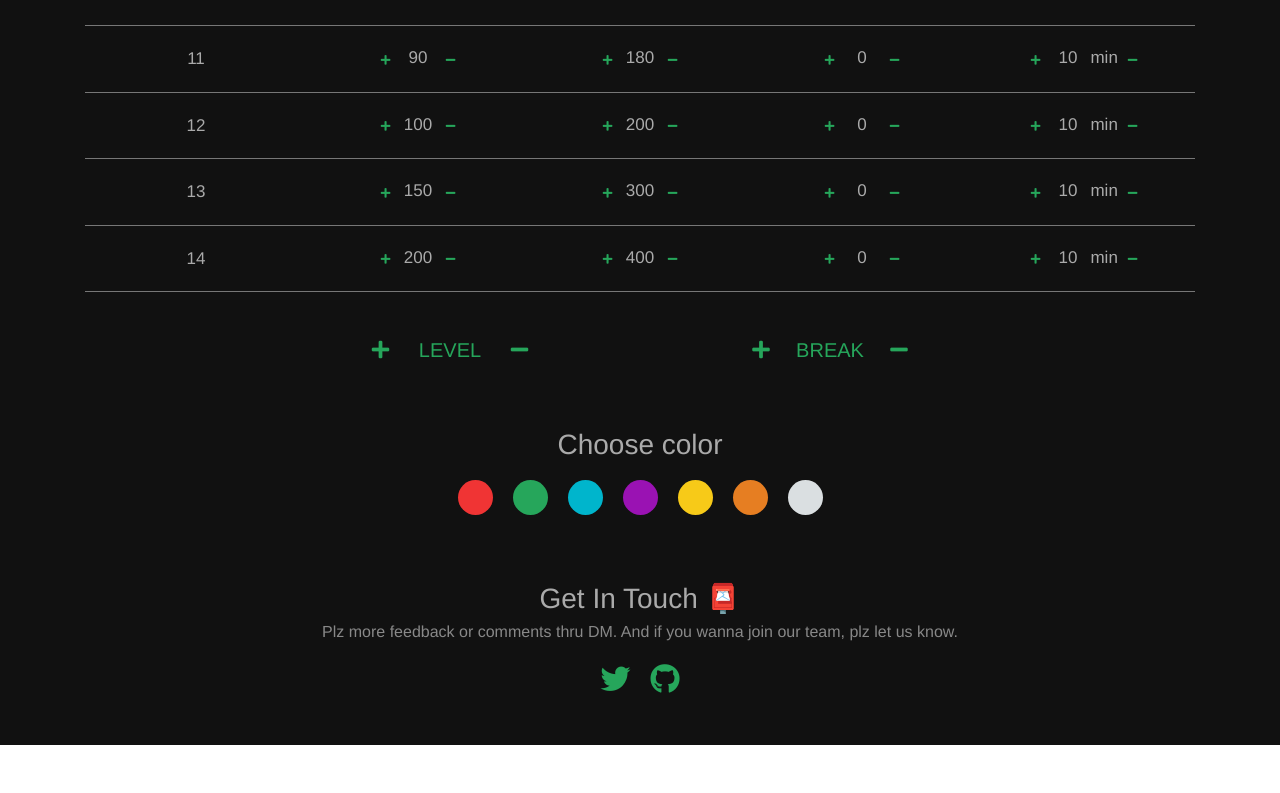
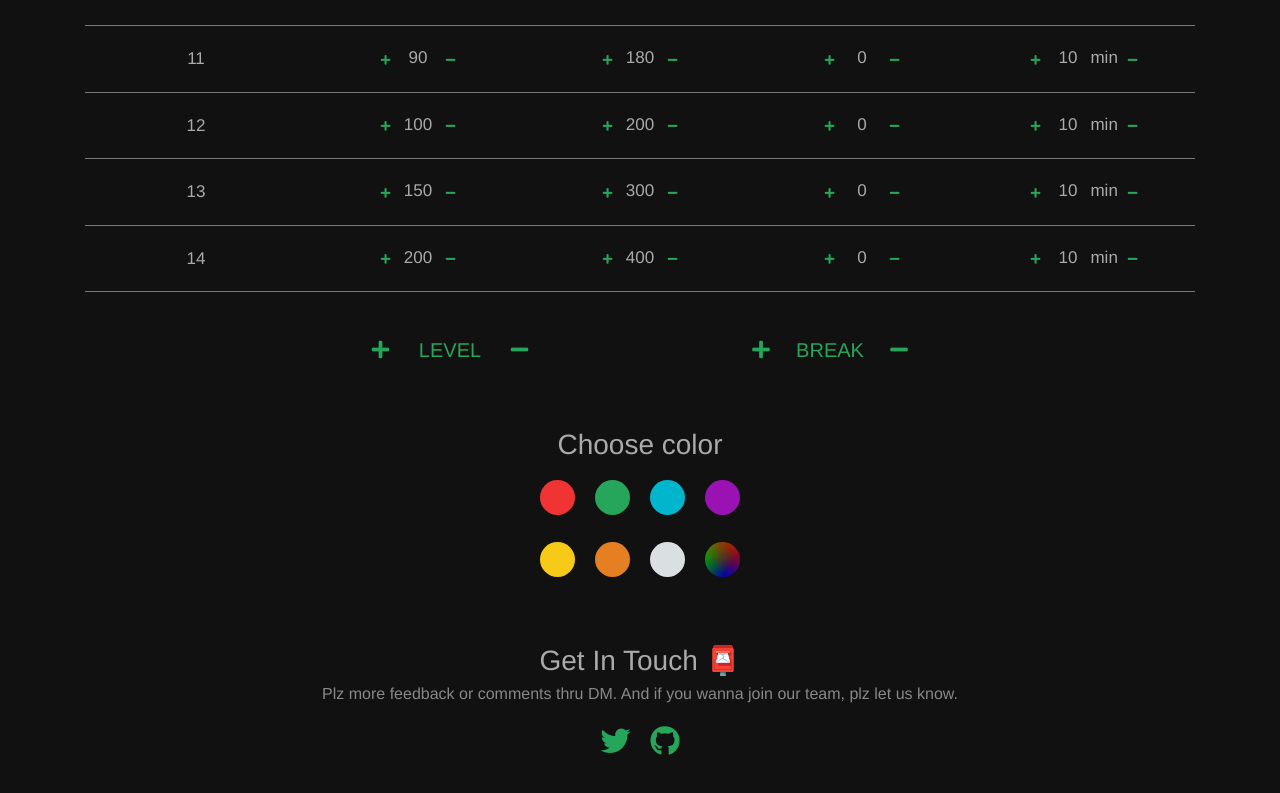
Before and after one commit to okuxxbos20/sick-poker-timer, a Vue app: page / in a window 1280 px wide. Shown: the part 1691-2484 px from the top of the page. Before the commit the page ends 2436 px from the top, so only its background shows below. Built offline with nearby package versions, Linux system fonts and the light colour scheme; a web font is replaced by a local one.

Commit message:
new: random color

```diff
--- a/src/components/Color.vue
+++ b/src/components/Color.vue
@@ -1,13 +1,18 @@
 <template>
   <main>
     <h3 class="h">Choose color</h3>
+    <div>
       <div class="color red" @click="colorSelect('#f03434')"></div>
       <div class="color green" @click="colorSelect('#26a65b')"></div>
       <div class="color blue" @click="colorSelect('#00b5cc')"></div>
       <div class="color purple" @click="colorSelect('#9a12b3')"></div>
+    </div>
+    <div>
       <div class="color yellow" @click="colorSelect('#f7ca18')"></div>
       <div class="color orange" @click="colorSelect('#e67e22')"></div>
       <div class="color grey" @click="colorSelect('#dadfe1')"></div>
+      <div class="color random" @click="randomColor"></div>
+    </div>
   </main>
 </template>
 
@@ -17,6 +22,13 @@ export default {
   methods: {
     colorSelect(color) {
       document.documentElement.style.setProperty('--currentTheme', color);
+    },
+    randomColor () {
+      const red = Math.round((Math.random() * 255));
+      const green = Math.round((Math.random() * 255));
+      const blue = Math.round((Math.random() * 255));
+      const randomColor = `rgba(${red}, ${green}, ${blue})`;
+      document.documentElement.style.setProperty('--currentTheme', randomColor);
     }
   }
 }
@@ -25,9 +37,7 @@ export default {
 <style lang="scss" scoped>
 main {
   margin-bottom: 50px;
-  .h {
-    color: #aaa;
-  }
+  .h { color: #aaa; }
   .color {
     display: inline-block;
     width: 35px;
@@ -47,5 +57,10 @@ main {
   .yellow { background: #f7ca18; }
   .orange { background: #e67e22; }
   .grey { background: #dadfe1; }
+  .random { background:
+    linear-gradient(217deg, rgba(255,0,0,0.8), rgba(255,0,0,0) 70.71%),
+    linear-gradient(127deg, rgba(0,255,0,0.8), rgba(0,255,0,0) 70.71%),
+    linear-gradient(336deg, rgba(0,0,255,0.8), rgba(0,0,255,0) 70.71%);
+  }
 }
 </style>
```
Lines whose indentation alone changed are shown as unchanged.
